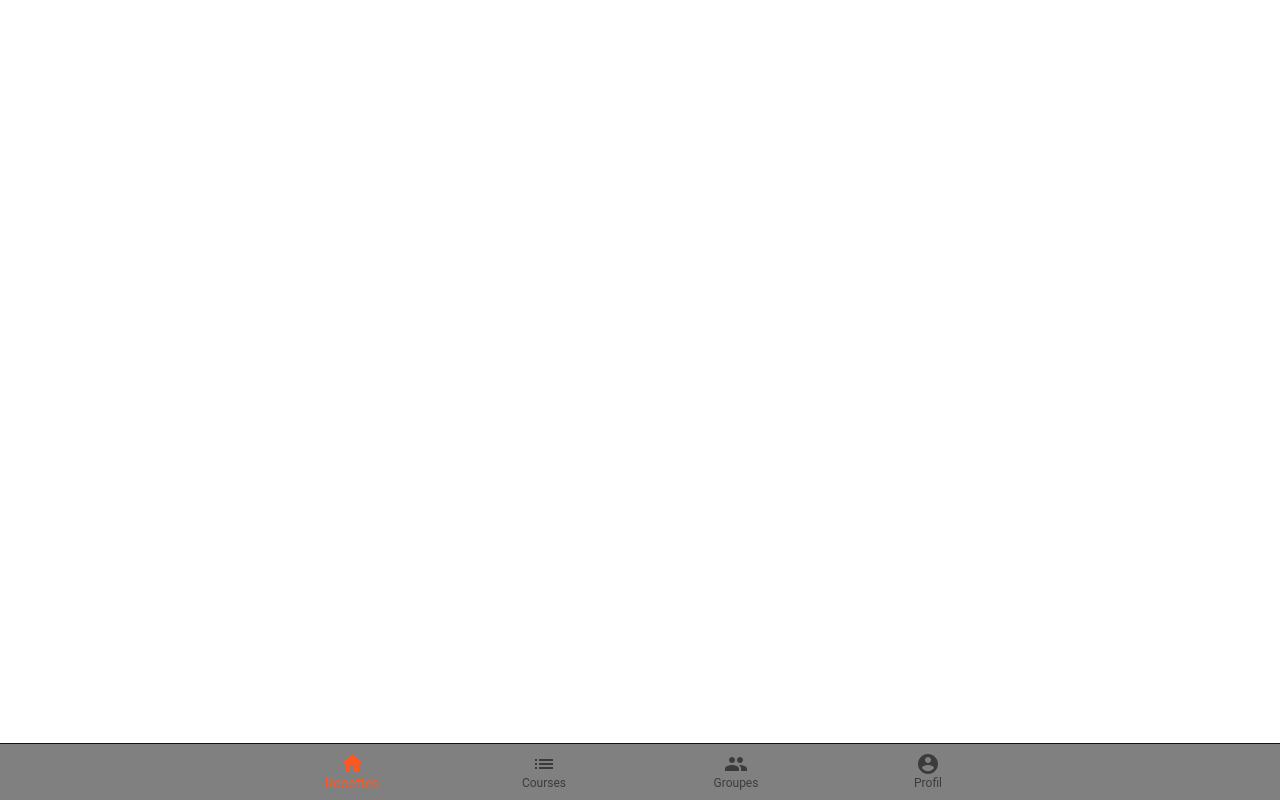
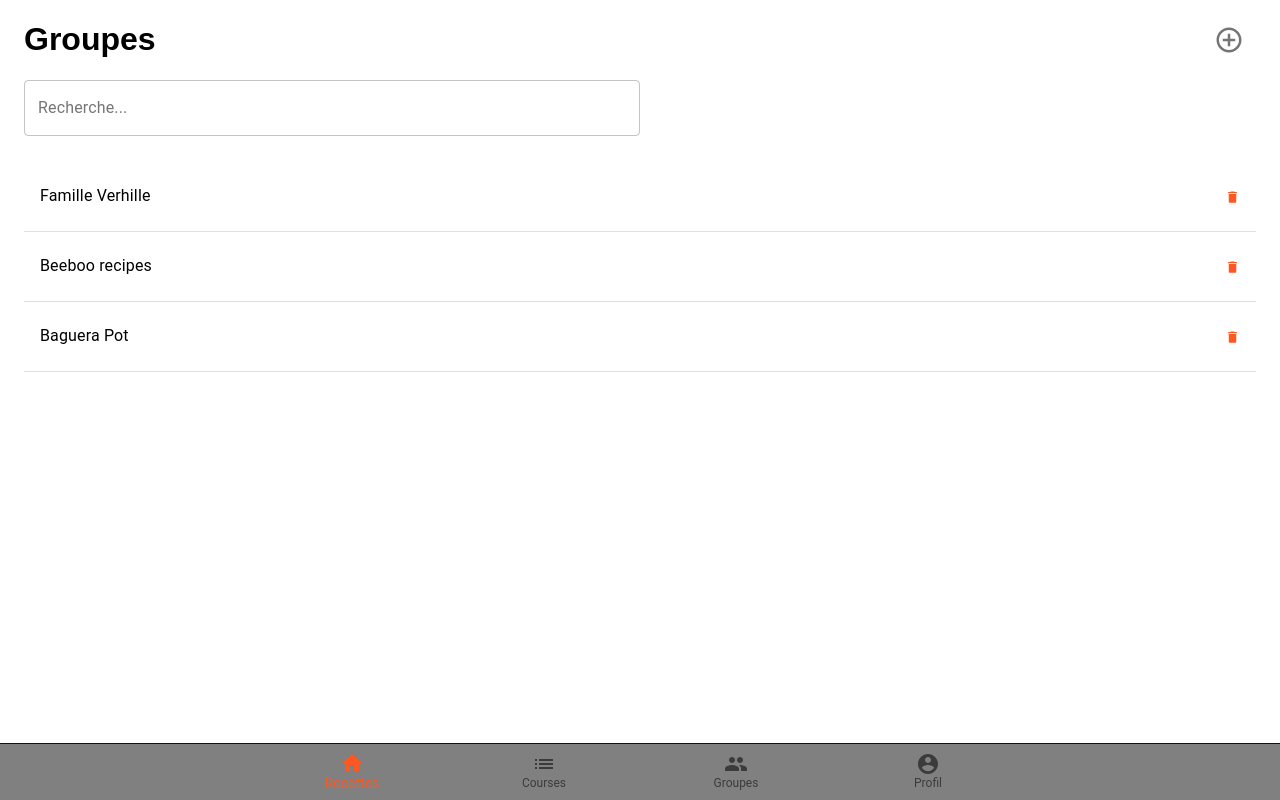
Before and after one commit to lololau/recikeep_old, a React (Create React App) app: page /groups in a window 1280 px wide. Built offline with nearby package versions, Linux system fonts and the light colour scheme.

Commit message:
add group file

```diff
--- a/src/App.tsx
+++ b/src/App.tsx
@@ -15,6 +15,7 @@ import GroceryList from './containers/grocery list/grocery_list';
 import MyIngredients from './containers/my-ingredients/my_ingredients';
 import Paper from '@material-ui/core/Paper';
 import RecipesSelectionStepper from './containers/stepper/recipes_selection';
+import Groups from './containers/groups/groups';
 
 const theme = createMuiTheme({
     palette: {
@@ -38,7 +39,7 @@ const App = (): JSX.Element => {
                     <Route path={'/recipes/selection'} component={RecipesSelectionStepper} />
                     {/* <Route path={'/recipes/selection_part/2'} component={SelectionParts} /> */}
                     <Route path={'/my_ingredients'} component={MyIngredients} />
-                    {/* <Route path="/groups" component={Groups}/> */}
+                    <Route path="/groups" component={Groups} />
                     <Route path={'/groceryList'} component={GroceryList} />
                     <Route path={'/new_recipe'} component={NewRecipe} />
                 </div>
--- a/src/containers/grocery list/grocery_list.tsx
+++ b/src/containers/grocery list/grocery_list.tsx
@@ -57,12 +57,12 @@ const GroceryList = (): JSX.Element => {
         <Container>
             <h1>{t('groceryList.title-page')}</h1>
             <CheckIngredientsList ingredients={myIngredients} />
+            <br />
             <Box>
-                <IconButton style={{ width: '100%' }}>
+                <IconButton>
                     <Grid container direction="column" alignItems="center" spacing={1}>
                         <Link to="/groceryList">
                             <AddCircleOutlineOutlinedIcon style={{ fontSize: 30 }} />
-                            <p style={{ fontSize: 11 }}>{t('groceryList.add-ingredient')}</p>
                         </Link>
                     </Grid>
                 </IconButton>
--- /dev/null
+++ b/src/containers/groups/groups.tsx
@@ -0,0 +1,65 @@
+import React from 'react';
+import Container from '@material-ui/core/Container';
+import { useTranslation } from 'react-i18next';
+import Grid from '@material-ui/core/Grid';
+import { IconButton, TextField } from '@material-ui/core';
+import AddCircleOutlineOutlinedIcon from '@material-ui/icons/AddCircleOutlineOutlined';
+import List from '@material-ui/core/List';
+import ListItem from '@material-ui/core/ListItem';
+import ListItemText from '@material-ui/core/ListItemText';
+import ListItemSecondaryAction from '@material-ui/core/ListItemSecondaryAction';
+import DeleteIcon from '@material-ui/icons/Delete';
+
+type GroupsProps = {
+    groups: group[];
+};
+type group = {
+    name: string;
+};
+type groups = group[];
+
+const myGroups: groups = [{ name: 'Famille Verhille' }, { name: 'Beeboo recipes' }, { name: 'Baguera Pot' }];
+
+const GroupsList = (props: GroupsProps): JSX.Element => {
+    return (
+        <List>
+            {props.groups.map((group, index) => {
+                return (
+                    <ListItem divider={true} key={index} style={{ height: 70 }}>
+                        <ListItemText primary={group.name} id={index.toString()} />
+                        <ListItemSecondaryAction>
+                            <IconButton edge="end">
+                                <DeleteIcon style={{ fontSize: 15 }} color="primary" />
+                            </IconButton>
+                        </ListItemSecondaryAction>
+                    </ListItem>
+                );
+            })}
+        </List>
+    );
+};
+
+const Groups = (): JSX.Element => {
+    const { t } = useTranslation();
+    return (
+        <Container>
+            <Grid container style={{ alignItems: 'center' }}>
+                <Grid item xs={6}>
+                    <h1>{t('groups.title-page')}</h1>
+                </Grid>
+                <Grid item xs={6} style={{ textAlign: 'right', alignItems: 'center' }}>
+                    <IconButton>
+                        <AddCircleOutlineOutlinedIcon style={{ fontSize: 30 }} />
+                    </IconButton>
+                </Grid>
+            </Grid>
+            <Grid>
+                <TextField label={t('groups.searchBar')} variant="outlined" style={{ width: '50%' }} />
+            </Grid>
+            <br />
+            <GroupsList groups={myGroups} />
+        </Container>
+    );
+};
+
+export default Groups;
--- a/src/containers/new recipe/new_recipe.tsx
+++ b/src/containers/new recipe/new_recipe.tsx
@@ -7,7 +7,9 @@ import { TagsComboBox, TypeComboBox } from '../recipes/recipes';
 import { PartsComboBox } from '../stepper/recipes_selection2';
 import Box from '@material-ui/core/Box';
 import Grid from '@material-ui/core/Grid';
+import IconButton from '@material-ui/core/IconButton';
 import Autocomplete from '@material-ui/lab/Autocomplete';
+import LibraryAddIcon from '@material-ui/icons/LibraryAdd';
 
 export const UnitsComboBox = (): JSX.Element => {
     const { t } = useTranslation();
@@ -56,43 +58,55 @@ const NewRecipe = (): JSX.Element => {
     return (
         <Container>
             <h1>{t('new_recipe.title-page')}</h1>
+            <br />
             <Box className="title">
                 <p>{t('new_recipe.title')}</p>
                 <TextField placeholder={t('new_recipe.add-title')} />
             </Box>
+            <br />
+            <br />
             <Box className="image">
                 <p>{t('new_recipe.image')}</p>
                 <Button variant="contained">{t('new_recipe.add-image')}</Button>
             </Box>
+            <br />
+            <br />
             <Box>
                 <p>{t('new_recipe.presentation')}</p>
                 <TextField fullWidth placeholder={t('new_recipe.add-presentation')} />
             </Box>
+            <br />
+            <br />
             <Box className="image">
                 <p>{t('new_recipe.description')}</p>
                 <Button variant="contained">{t('new_recipe.add-description')}</Button>
             </Box>
+            <br />
+            <br />
             <Box>
-                <p>{t('new_recipe.tag')}</p>
                 <TagsComboBox />
             </Box>
+            <br />
+            <br />
             <Box>
-                <p>{t('new_recipe.type')}</p>
                 <TypeComboBox />
             </Box>
+            <br />
+            <br />
             <Box>
-                <p>{t('new_recipe.parts')}</p>
                 <PartsComboBox />
             </Box>
-            <Grid container spacing={4}>
-                <Grid item xs={4} className="preparation-time" style={{ display: 'block' }}>
+            <br />
+            <br />
+            <Grid container spacing={9}>
+                <Grid item xs={5} className="preparation-time" style={{ display: 'block' }}>
                     <p>{t('new_recipe.preparation-time')}</p>
                     <Box style={{ display: 'flex' }}>
                         <TextField fullWidth placeholder={t('new_recipe.add-time')} margin="normal" />
                         <p>{t('new_recipe.minute')}</p>
                     </Box>
                 </Grid>
-                <Grid item xs={4} className="cooking-time" style={{ display: 'block' }}>
+                <Grid item xs={5} className="cooking-time" style={{ display: 'block' }}>
                     <p>{t('new_recipe.cooking-time')}</p>
                     <Box style={{ display: 'flex' }}>
                         <TextField fullWidth placeholder={t('new_recipe.add-time')} margin="normal" />
@@ -100,9 +114,11 @@ const NewRecipe = (): JSX.Element => {
                     </Box>
                 </Grid>
             </Grid>
-            <Box>
+            <br />
+            <br />
+            <Box style={{ marginBottom: 70 }}>
                 <p>{t('new_recipe.ingredients')}</p>
-                <Grid container spacing={3}>
+                <Grid container spacing={3} style={{ marginBottom: 20 }}>
                     <Grid item xs={3}>
                         <TextField placeholder={t('new_recipe.add-ingredient')} variant="outlined" />
                     </Grid>
@@ -113,6 +129,11 @@ const NewRecipe = (): JSX.Element => {
                         <QuantityComboBox />
                     </Grid>
                 </Grid>
+                <Box style={{ width: '100%' }}>
+                    <IconButton>
+                        <LibraryAddIcon style={{ fontSize: 25, marginLeft: 'auto', marginRight: 'auto' }} />
+                    </IconButton>
+                </Box>
             </Box>
         </Container>
     );
--- a/src/containers/recipes/recipes.tsx
+++ b/src/containers/recipes/recipes.tsx
@@ -14,7 +14,6 @@ import DeleteIcon from '@material-ui/icons/Delete';
 import FavoriteIcon from '@material-ui/icons/Favorite';
 import EditIcon from '@material-ui/icons/Edit';
 import PresentToAllIcon from '@material-ui/icons/PresentToAll';
-import InputBase from '@material-ui/core/InputBase';
 import AddCircleOutlineOutlinedIcon from '@material-ui/icons/AddCircleOutlineOutlined';
 import Container from '@material-ui/core/Container';
 import Box from '@material-ui/core/Box';
@@ -122,18 +121,18 @@ const HomeRecipes = (): JSX.Element => {
             <div className="recipes">
                 <h1>{t('recipes.title')}</h1>
                 <br />
-                <InputBase placeholder={t('recipe.searchBar')} />
+                <TextField label={t('recipe.searchBar')} variant="outlined" style={{ width: '33%' }} />
                 <br />
                 <br />
                 <Box>
-                    <Grid container spacing={3}>
-                        <Grid item xs={3}>
+                    <Grid container spacing={3} style={{ alignItems: 'center' }}>
+                        <Grid item xs={4}>
                             <TagsComboBox />
                         </Grid>
-                        <Grid item xs={3}>
+                        <Grid item xs={4}>
                             <TypeComboBox />
                         </Grid>
-                        <Grid item xs={3}>
+                        <Grid item xs={4}>
                             <Link to="/recipes/selection">
                                 <Button color="primary">{t('recipes.selectRecipes')}</Button>
                             </Link>
@@ -146,13 +145,11 @@ const HomeRecipes = (): JSX.Element => {
             <div className="RecipesList">
                 <RecipesList recipes={myRecipes} />
             </div>
-            <IconButton style={{ width: '100%' }}>
-                <Grid container direction="column" alignItems="center" spacing={1}>
-                    <Link to="/new_recipe">
-                        <AddCircleOutlineOutlinedIcon style={{ fontSize: 30 }} />
-                        <p style={{ fontSize: 11 }}>{t('recipes.add-recipe')}</p>
-                    </Link>
-                </Grid>
+            <br />
+            <IconButton>
+                <Link to="/new_recipe">
+                    <AddCircleOutlineOutlinedIcon style={{ fontSize: 30 }} />
+                </Link>
             </IconButton>
         </Container>
     );
--- a/src/locales/en/translation.json
+++ b/src/locales/en/translation.json
@@ -88,5 +88,9 @@
   "stepper": {
     "title-selection": "Which recipes do you want to cook ?",
     "title-part": "For how many peoples ?"
+  },
+  "groups": {
+    "title-page": "Groups",
+    "searchBar": "Search..."
   }
 }
--- a/src/locales/fr/translation.json
+++ b/src/locales/fr/translation.json
@@ -88,5 +88,9 @@
   "stepper": {
     "title-selection": "Quelles recettes voulez-vous cuisiner ?",
     "title-part": "Pour combien de personnes ?"
+  },
+  "groups": {
+    "title-page": "Groupes",
+    "searchBar": "Recherche..."
   }
 }
```
